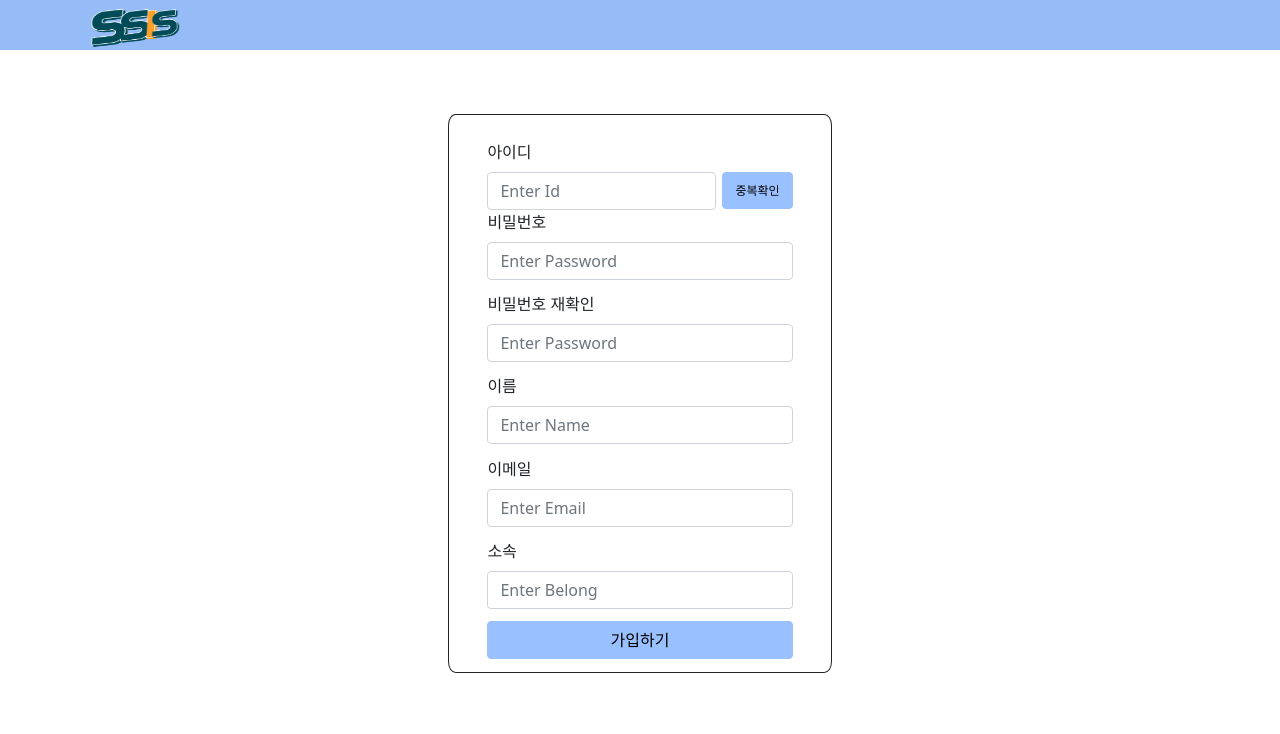
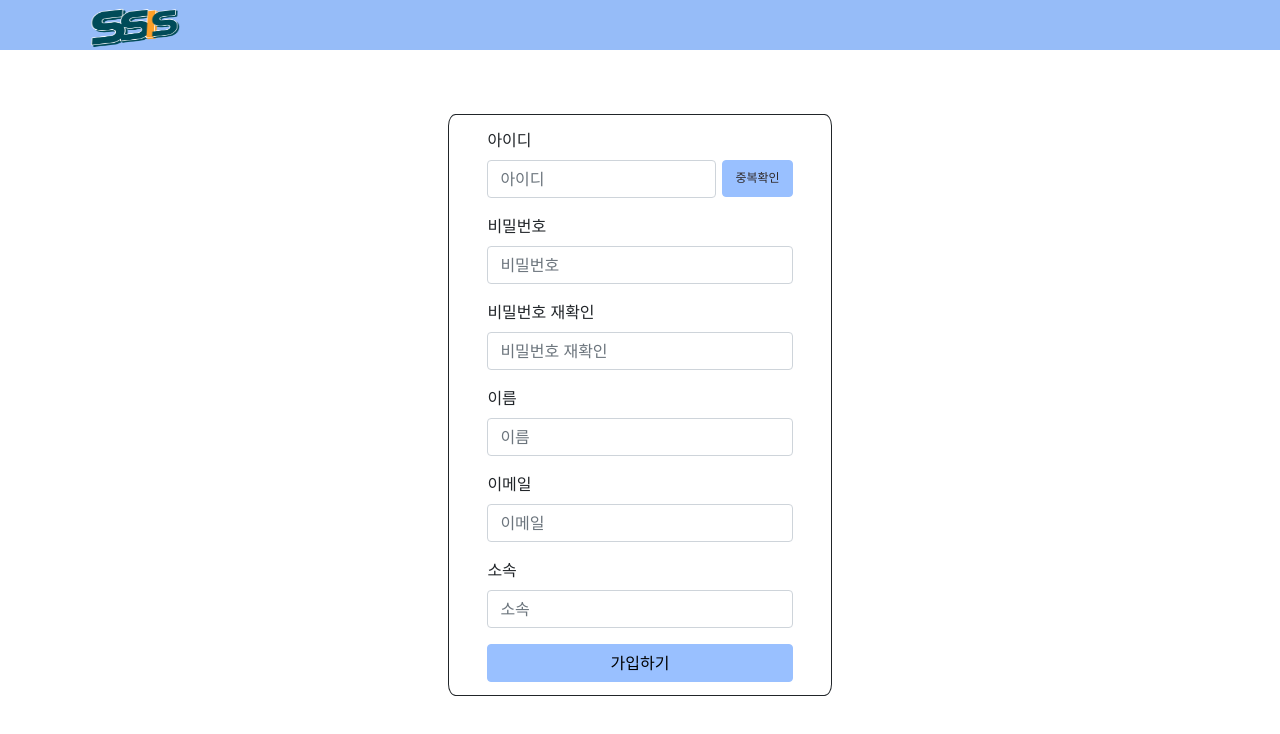
Before and after one commit to yoonmallang/3S1S-Client, a React (Create React App) app in the folder ssis/: page /register in a window 1280 px wide. Shown: the top 734 px of the page. Built offline with nearby package versions, Linux system fonts and the light colour scheme.

Commit message:
회원가입 화면 수정

```diff
--- a/ssis/src/components/login/Register.js
+++ b/ssis/src/components/login/Register.js
@@ -79,37 +79,37 @@ class Register extends Component {
         return (
                 <div className = "registerForm">
                         <Form>
-                        <Form.Group className="div-form" controlId="formGridId">
+                        <Form.Group className="div-id-form">
                             <Form.Label className="text">아이디</Form.Label>
-                            <Form.Control className="idInput-form" placeholder="Enter Id" onChange={this.idChange}/>
+                            <Form.Control className="idInput-form" placeholder="아이디" onChange={this.idChange}/>
                             <Button className="idCheck-Button" variant="primary" onClick={this.onClickCheckId}>
                             중복확인
                             </Button>
                         </Form.Group>
 
-                        <Form.Group className="div-form" controlId="formGridPassword1">
+                        <Form.Group className="div-form">
                             <Form.Label className="text">비밀번호</Form.Label>
-                            <Form.Control type="password" placeholder="Enter Password" onChange={this.pwdChange}/>
+                            <Form.Control type="password" placeholder="비밀번호" onChange={this.pwdChange}/>
                         </Form.Group>
 
-                        <Form.Group className="div-form" controlId="formGridPassword2">
+                        <Form.Group className="div-form">
                             <Form.Label className="text">비밀번호 재확인</Form.Label>
-                            <Form.Control type="password" placeholder="Enter Password" onChange={this.pwdCheckChange}/>
+                            <Form.Control type="password" placeholder="비밀번호 재확인" onChange={this.pwdCheckChange}/>
                         </Form.Group>
 
-                        <Form.Group className="div-form" controlId="formGridName">
+                        <Form.Group className="div-form">
                             <Form.Label className="text">이름</Form.Label>
-                            <Form.Control placeholder="Enter Name" onChange={this.nameChange}/>
+                            <Form.Control placeholder="이름" onChange={this.nameChange}/>
                         </Form.Group>
 
-                        <Form.Group className="div-form" controlId="formGridAddress">
+                        <Form.Group className="div-form">
                             <Form.Label className="text">이메일</Form.Label>
-                            <Form.Control placeholder="Enter Email" type="email" onChange={this.emailChange}/>
+                            <Form.Control placeholder="이메일" type="email" onChange={this.emailChange}/>
                         </Form.Group>
 
-                        <Form.Group className="div-form" controlId="formGridBelong">
+                        <Form.Group className="div-form">
                             <Form.Label className="text">소속</Form.Label>
-                            <Form.Control placeholder="Enter Belong"  onKeyPress={this.handleKeyPress} onChange={this.belongChange}/>
+                            <Form.Control placeholder="소속"  onKeyPress={this.handleKeyPress} onChange={this.belongChange}/>
                         </Form.Group>
                     </Form>
 
--- a/ssis/src/css/login/register.css
+++ b/ssis/src/css/login/register.css
@@ -19,7 +19,7 @@
 }
 
 .idCheck-Button {
-  color: black;
+  color: rgb(48, 42, 42);
   background-color: #99c0ff;
   border-color: #99c0ff;
   float: right;
@@ -35,5 +35,11 @@
 }
 
 .div-form {
-  margin-bottom: 4%;
+  margin-bottom: 66px;
+  height: 20px;
 }
+
+.div-id-form {
+  margin-bottom: 66px;
+  height: 20px;
+}
```
